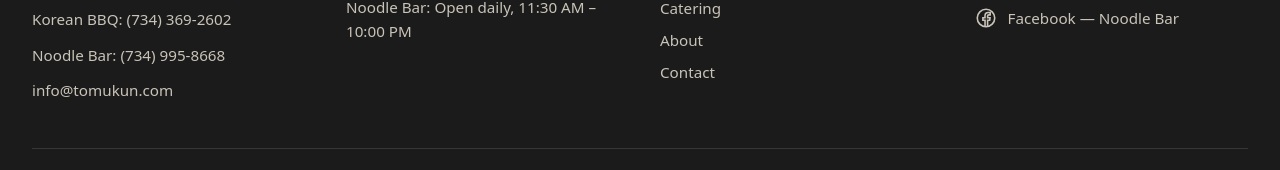
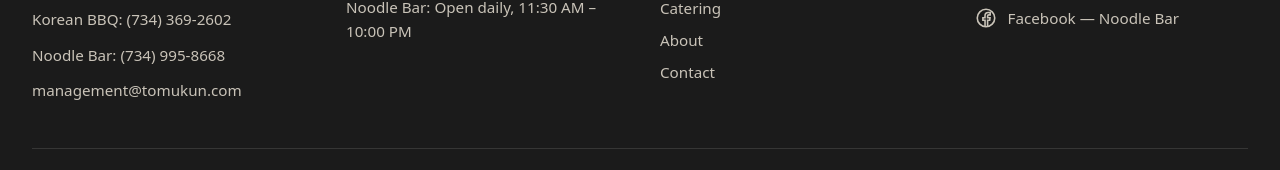
Before and after one commit to hahnrena/tomukun, a Next.js app: page / in a window 1280 px wide. Shown: the part 1451-1621 px from the top of the page. Built offline with nearby package versions, Linux system fonts and the light colour scheme.

Commit message:
change contact email to management@tomukun.com

```diff
--- a/data/site.js
+++ b/data/site.js
@@ -8,7 +8,7 @@ export const siteInfo = {
     crossStreet: 'Liberty & Division',
     mapQuery: '505 E. Liberty St, Ann Arbor, MI 48104',
   },
-  email: 'info@tomukun.com',
+  email: 'management@tomukun.com',
   // Not currently shown on the site — removed from the Korean BBQ page per
   // client request. Left here in case it comes back later.
   happyHour: {
--- a/pages/api/contact.js
+++ b/pages/api/contact.js
@@ -2,7 +2,7 @@ import { Resend } from 'resend';
 
 const resend = new Resend(process.env.RESEND_API_KEY);
 
-const TO_EMAIL = process.env.CONTACT_TO_EMAIL || 'info@tomukun.com';
+const TO_EMAIL = process.env.CONTACT_TO_EMAIL || 'management@tomukun.com';
 // TODO: once a sending domain is verified in Resend (e.g. mail.tomukun.com),
 // switch this to an address on that domain instead of the shared test sender.
 const FROM_EMAIL = process.env.CONTACT_FROM_EMAIL || 'Tomukun Website <onboarding@resend.dev>';
```
Also changed, not shown: 1 other file (tests, documents, lock files or other folders).
